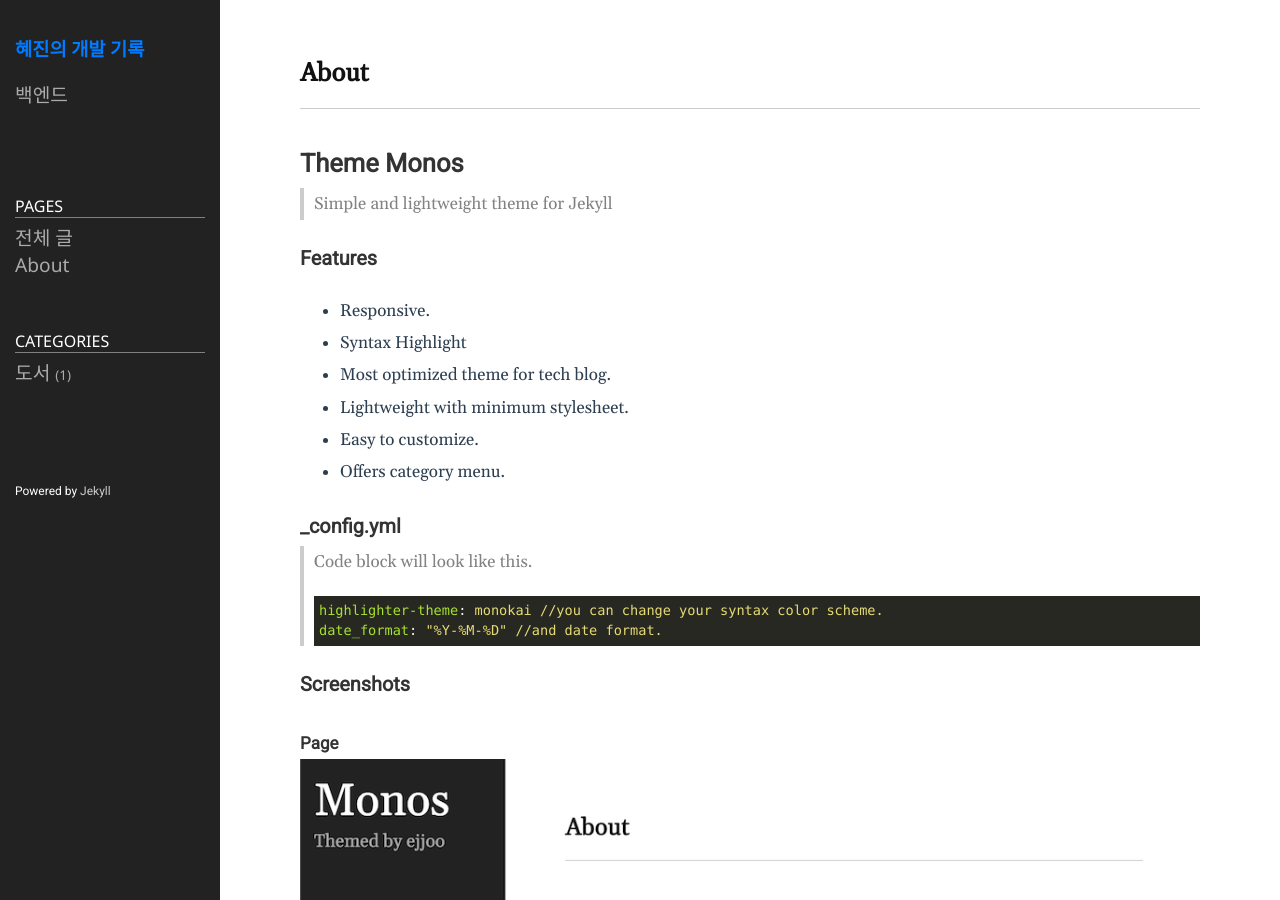
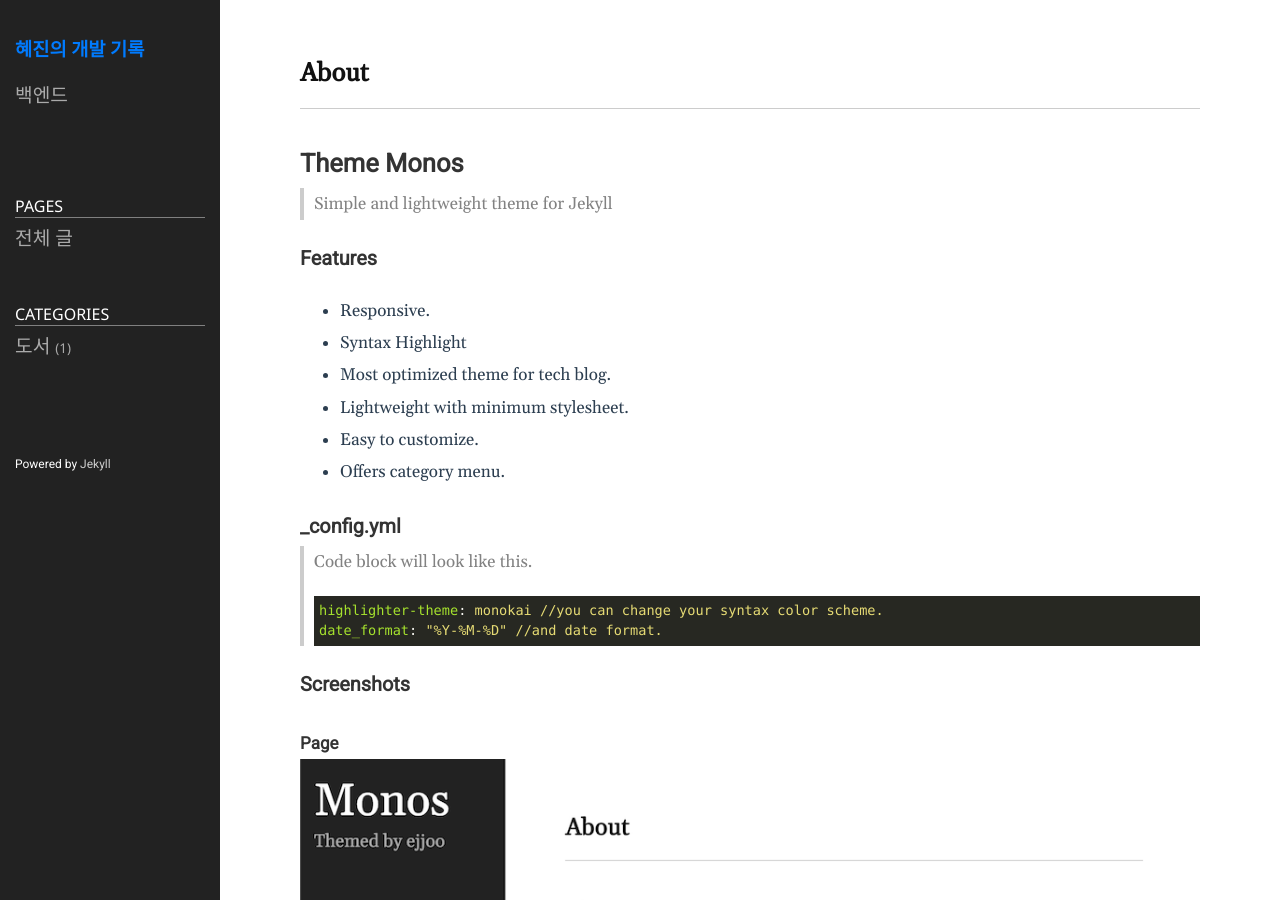
Before and after one commit to hyejinyoon20010716/hyejinyoon20010716.github.io, a Jekyll site: the page built from README.md, in a window 1280 px wide and 900 px high. Built offline with Jekyll 4.4.1, drawn with Linux system fonts in a browser that asks for light colours.

Commit message:
sidebar commit

```diff
--- a/_includes/home.html
+++ b/_includes/home.html
@@ -1,6 +1,6 @@
 <article class="post">
   <header class="post-header home">
-    <div class="post-title">Articles</div>
+    <div class="post-title">전체 글</div>
   </header>
 
   <div class="post-content">
--- a/_includes/sidebar.html
+++ b/_includes/sidebar.html
@@ -17,18 +17,6 @@
 	  <li>
 	  	<a class="nav-item" href="/">전체 글</a>
 	  </li>
-	  {% assign pages_list = site.pages %}
-	  {% for node in pages_list %}
-	    {% if node.title != null %}
-	      {% if node.layout == "page" %}
-	        <li>
-	        	<a class="nav-item" href="{{ node.url }}">
-	            	{{ node.title }}
-	            </a>
-	        </li>
-	      {% endif %}
-	    {% endif %}
-	  {% endfor %}
 	</ul>
 </div>
 
```
